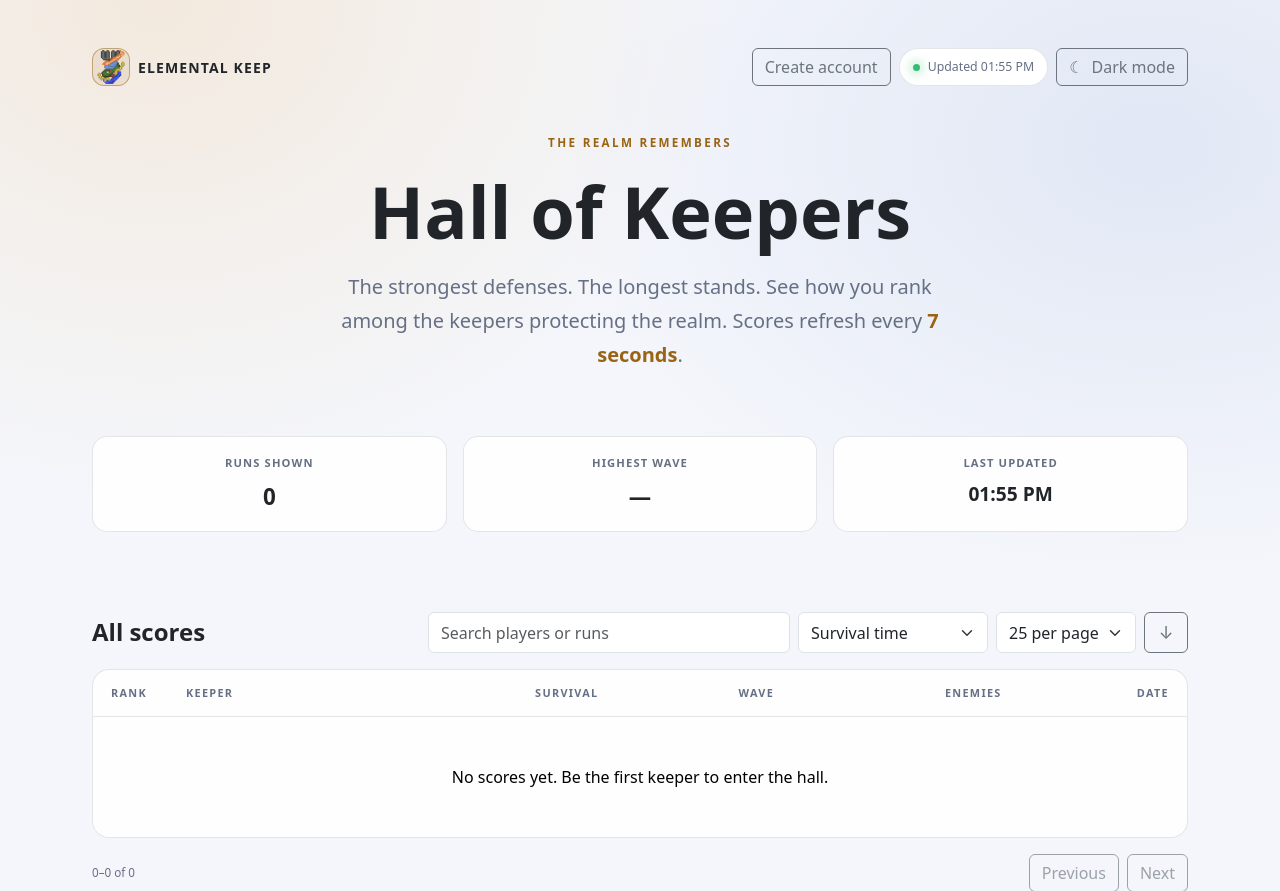
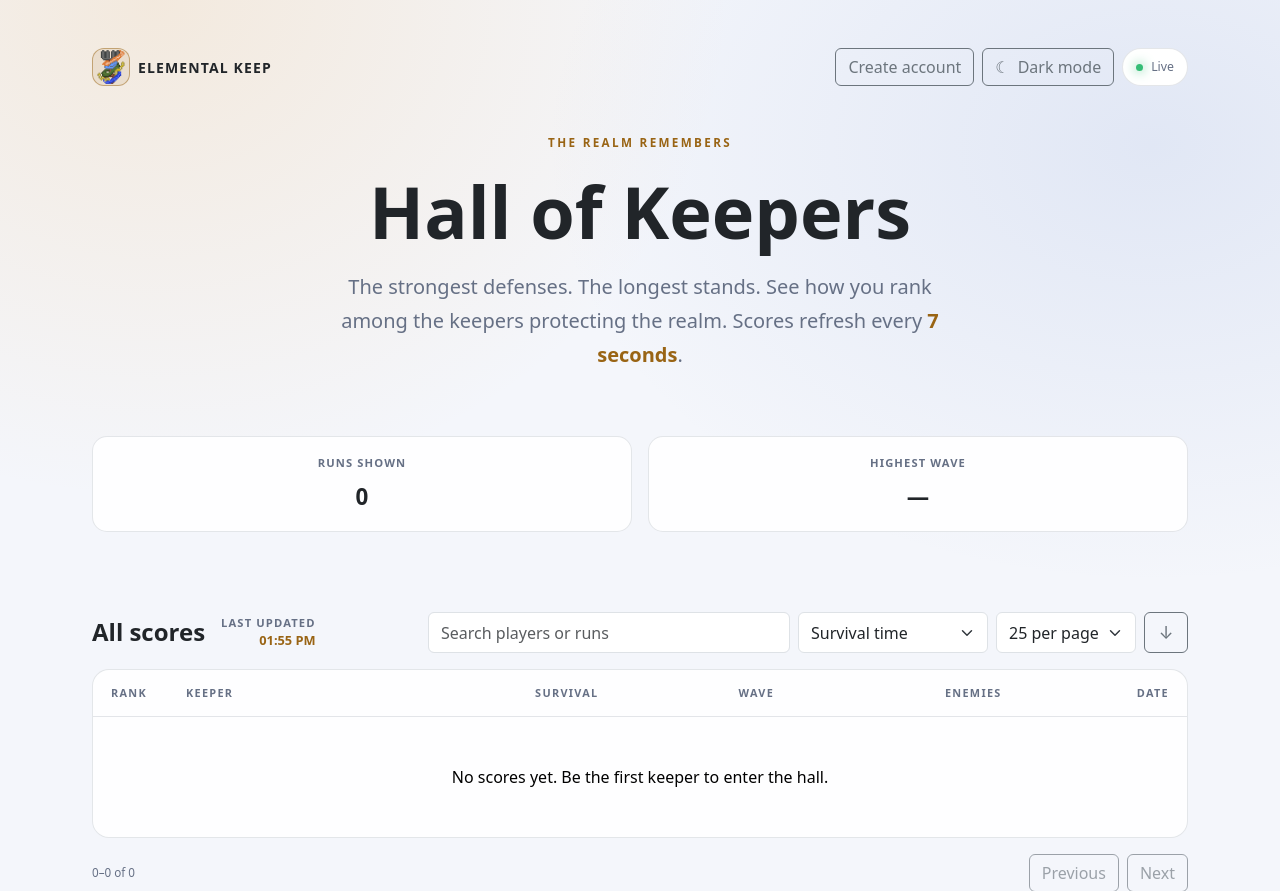
Before and after one commit to Arman511/RGUGameJam2026, a FastAPI app: page / in a window 1280 px wide. Shown: the top 891 px of the page. Run offline with FastAPI, Linux system fonts and the light colour scheme; data that the repository does not hold is empty.

Commit message:
feat(leaderboard): enhance leaderboard display and update refresh status

```diff
--- a/services/api/src/elemental_api/static/css/leaderboard.css
+++ b/services/api/src/elemental_api/static/css/leaderboard.css
@@ -61,6 +61,15 @@ body {
   background: #35bd76;
   box-shadow: 0 0 12px #35bd76;
 }
+.table-updated { min-width: 88px; }
+.table-updated-value {
+  display: block;
+  color: var(--accent);
+  font-size: .8rem;
+  font-weight: 700;
+  font-variant-numeric: tabular-nums;
+  white-space: nowrap;
+}
 .theme-toggle { min-height: 38px; }
 .hero { max-width: 740px; }
 .hero .lead { max-width: 600px; color: var(--text-muted); line-height: 1.7; }
@@ -93,7 +102,6 @@ body {
   font-weight: 750;
   font-variant-numeric: tabular-nums;
 }
-.summary-time { font-size: 1.2rem; }
 .podium-card {
   min-height: 138px;
   padding: 18px;
--- a/services/api/src/elemental_api/static/js/leaderboard.js
+++ b/services/api/src/elemental_api/static/js/leaderboard.js
@@ -131,10 +131,7 @@ async function refresh() {
       hour: "2-digit",
       minute: "2-digit",
     });
-    refreshStatus.textContent = `Updated ${updated.toLocaleTimeString([], {
-      hour: "2-digit",
-      minute: "2-digit",
-    })}`;
+    refreshStatus.textContent = "Live";
     footerStatus.textContent = "Live refresh · every 7 seconds";
     footerStatus.classList.remove("error");
     render();
--- a/services/api/src/elemental_api/template/index.html
+++ b/services/api/src/elemental_api/template/index.html
@@ -17,23 +17,23 @@
 
 <body>
   <main class="container-xl page-shell py-4 py-lg-5">
-    <header class="d-flex align-items-center justify-content-between gap-3 mb-5">
+    <header class="d-flex flex-wrap align-items-center justify-content-between gap-3 mb-5">
       <div class="brand d-flex align-items-center gap-2">
         <img class="brand-mark d-inline-grid place-items-center" aria-hidden="true"
           src="{{ url_for('static', path='icon.png') }}" alt="Brand mark">
         <span class="fw-bold small letter-spaced">ELEMENTAL KEEP</span>
       </div>
-      <div class="d-flex align-items-center gap-2">
+      <div class="d-flex flex-wrap align-items-center justify-content-end gap-2">
         <a class="btn btn-outline-secondary" href="/register">Create account</a>
-        <span class="live-pill d-none d-sm-inline-flex align-items-center gap-2" role="status">
-          <span class="live-dot" aria-hidden="true"></span>
-          <span id="refresh-status">Connecting to live scores</span>
-        </span>
         <button class="btn btn-outline-secondary theme-toggle d-inline-flex align-items-center gap-2" id="theme-toggle"
           type="button" aria-label="Switch to light mode" aria-pressed="false">
           <span id="theme-icon" aria-hidden="true">☀</span>
           <span id="theme-label" class="d-none d-sm-inline">Light mode</span>
         </button>
+        <span class="live-pill d-none d-sm-inline-flex align-items-center gap-2" role="status">
+          <span class="live-dot" aria-hidden="true"></span>
+          <span id="refresh-status">Connecting to live scores</span>
+        </span>
       </div>
     </header>
 
@@ -48,22 +48,16 @@
     </section>
 
     <section class="row g-3 summary-grid my-4 my-lg-5" aria-label="Leaderboard summary">
-      <div class="col-6 col-lg-4">
+      <div class="col-6">
         <div class="summary-card h-100 text-center">
           <span class="summary-label">Runs shown</span>
           <span class="summary-value" id="stat-runs">—</span>
         </div>
       </div>
-      <div class="col-6 col-lg-4">
+      <div class="col-6">
         <div class="summary-card h-100 text-center">
           <span class="summary-label">Highest wave</span>
           <span class="summary-value" id="stat-wave">—</span>
-        </div>
-      </div>
-      <div class="col-12 col-lg-4">
-        <div class="summary-card h-100 text-center">
-          <span class="summary-label">Last updated</span>
-          <span class="summary-value summary-time" id="stat-updated">—</span>
         </div>
       </div>
     </section>
@@ -72,7 +66,13 @@
 
     <section aria-labelledby="scores-heading">
       <div class="d-flex flex-column flex-md-row align-items-md-center justify-content-between gap-3 mb-3">
-        <h2 class="h4 fw-bold mb-0" id="scores-heading">All scores</h2>
+        <div class="d-flex align-items-center justify-content-between gap-3">
+          <h2 class="h4 fw-bold mb-0" id="scores-heading">All scores</h2>
+          <div class="table-updated text-end">
+            <span class="summary-label">Last updated</span>
+            <span class="table-updated-value" id="stat-updated">—</span>
+          </div>
+        </div>
         <div class="d-flex flex-column flex-sm-row gap-2 leaderboard-controls">
           <label class="visually-hidden" for="search">Search players or run IDs</label>
           <input class="form-control" id="search" type="search" placeholder="Search players or runs" autocomplete="off">
```
